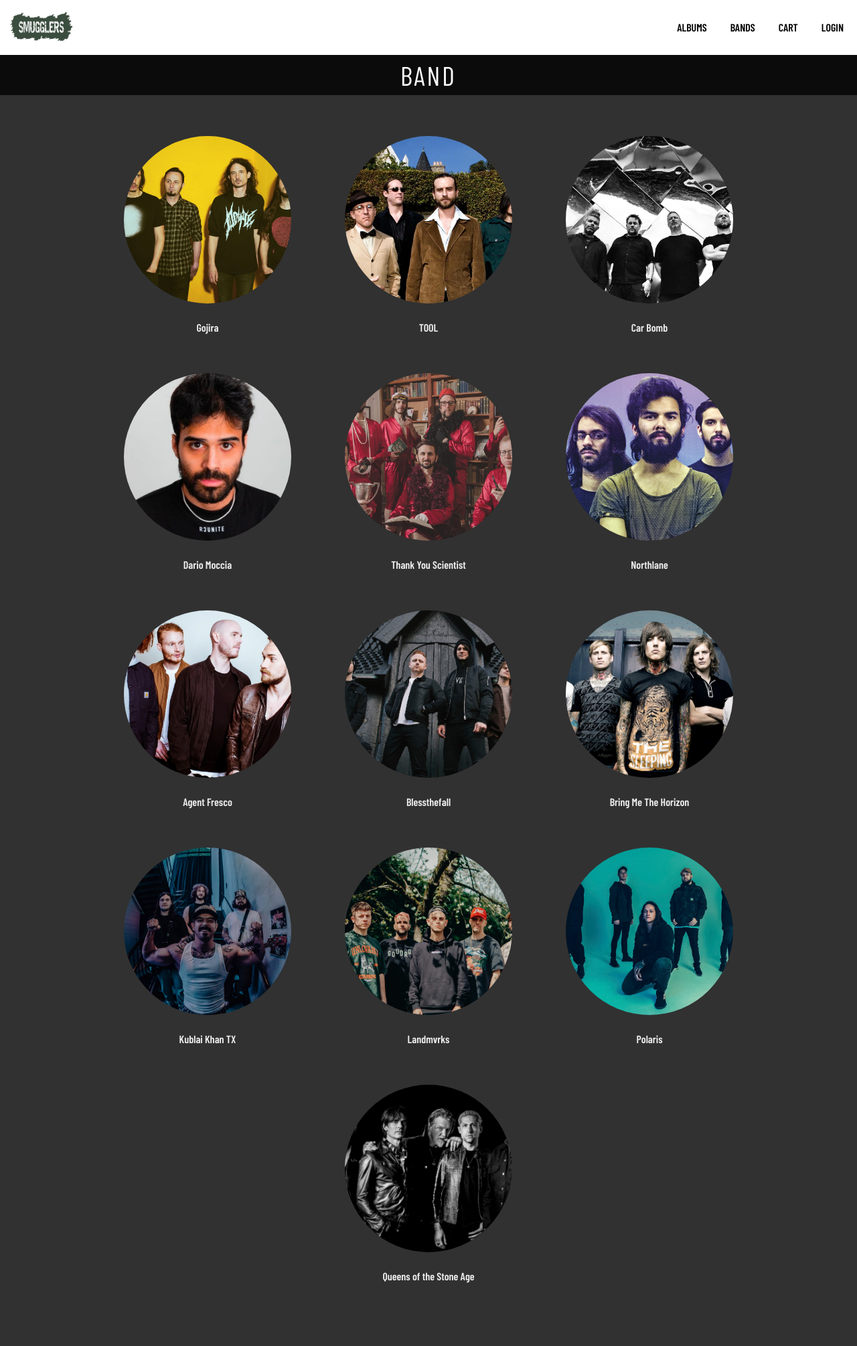
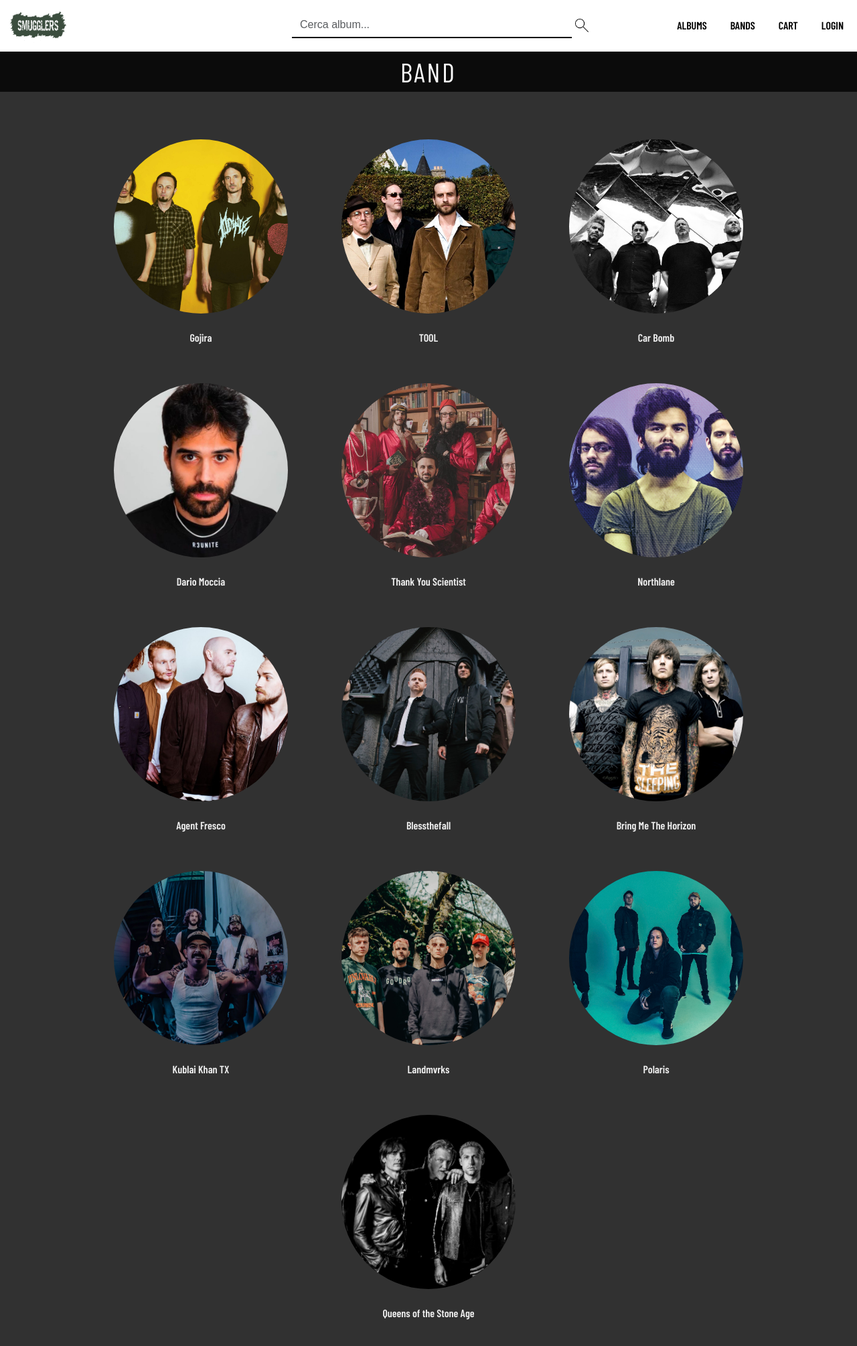
Before and after one commit to sudo-JACT/DB_PROJECT, a PHP site: page /php/artists.php in a window 1280 px wide. Shown: the whole page at 67% size. Before the commit the page ends 1915 px from the top, so only its background shows below. Run offline with PHP 8.4, Linux system fonts and the light colour scheme; data comes from the database, SQL or seed files in the repository; some web fonts are replaced.

Commit message:
porcatroia non fa il merge

```diff
--- a/css/style.css
+++ b/css/style.css
@@ -136,7 +136,9 @@ body {
     row-gap: 0px;
     border-radius: 0px;
 
-    padding-top: 40px;
+    padding-top: 50px;
+    padding-left: 100px;
+    padding-right: 100px;
 }
 
 .m-r {
@@ -196,7 +198,7 @@ body {
 
     border-radius: 3px !important;
 
-    width: clamp(220px, 25vw, 280px);
+    width: clamp(260px, 25vw, 320px);
     aspect-ratio: 1 / 1;
     object-fit: cover;
 
@@ -253,13 +255,13 @@ body {
 
 
 /* grandezza default immagini*/
-.foto img {
+/*.foto img {
 
     width: 250px;
     height: 250px;
     object-fit: cover;
 
-}
+}*/
 
 /* immagini tonde band*/
 .foto_band {
@@ -286,7 +288,63 @@ body {
 
 }
 
-@media (max-width: 768px) {
+.search-form {
+    position: absolute;
+    left: 50%;
+    transform: translateX(-50%);
+    width: clamp(250px, 35vw, 500px);
+    margin: 0 20px;
+
+    color: #000000;
+    background-color: transparent;
+
+}
+
+.search-box {
+
+    width: 100%;
+    border: none;
+    border-bottom: 2px solid #000000;
+    border-radius: 0px;
+
+    outline: none !important;
+    box-shadow: none !important;
+}
+
+/* regola per evitare l'evidenziatura della barra */
+.search-box:focus {
+
+    border: none !important;
+    border-bottom: 2px solid #000000 !important;
+
+    outline: none !important;
+    box-shadow: none !important;
+
+    background-color: transparent !important;
+
+}
+
+/* lente della searchbar (seguenti 3 funzioni) */
+.search-btn {
+    background: transparent;
+    border: none;
+    padding: 0 5px;
+    cursor: pointer;
+}
+
+.search-btn img {
+    width: 20px;
+    height: 20px;
+    object-fit: contain;
+    display: block;
+    transition: transform 0.2s ease;
+}
+
+.search-btn:hover img {
+    transform: scale(1.15);
+}
+
+@media (max-width: 991.98px) {
 
     /* dimensione font titoli album in album*/
     .text-neon {
@@ -298,6 +356,16 @@ body {
 
         padding: 8px 16px;
         font-size: 0.9rem;
+
+    }
+
+    /* per larghezza mobile la barra sta al centro e prende tutto lo spazio*/
+    .search-form {
+
+        position: static;
+        transform: none;
+        width: 40%;
+        margin: 15px 0;
 
     }
 
--- a/php/template.php
+++ b/php/template.php
@@ -70,13 +70,20 @@ function navbar() {
   <div class='container-fluid'>
 
     <a class='navbar-brand ' href='/'>
-        <img src='/imgs/logo/Smugglers Logo.png' alt='Logo' width='100'>
+        <img src='/imgs/logo/Smugglers Logo.png' alt='Logo' width='90'>
     </a>
 
+    <form class='d-flex search-form' role='search'>
+            <input class='form-control search-box' type='search' placeholder='Cerca album...' aria-label='Search'>
+            <button class='search-btn' type='submit'>
+                <img src='/imgs/img_tools/Lens.png' alt='Cerca'>
+            </button>
+    </form>
 
     <button class='navbar-toggler' type='button' data-bs-toggle='collapse' data-bs-target='#navbarNav' aria-controls='navbarNav' aria-expanded='false' aria-label='Toggle navigation'>
       <span class='navbar-toggler-icon'></span>
     </button>
+
 
     <div class='collapse navbar-collapse' id='navbarNav'>
 
@@ -92,6 +99,10 @@ function navbar() {
           <a class='nav-link' href='/php/cart.php'>CART</a>
         </li>
       </ul>
+    ";
+
+    echo "
+
     ";
 
     if ($ad) {
```
Also changed, not shown: imgs/img_tools/Lens.png (added).
